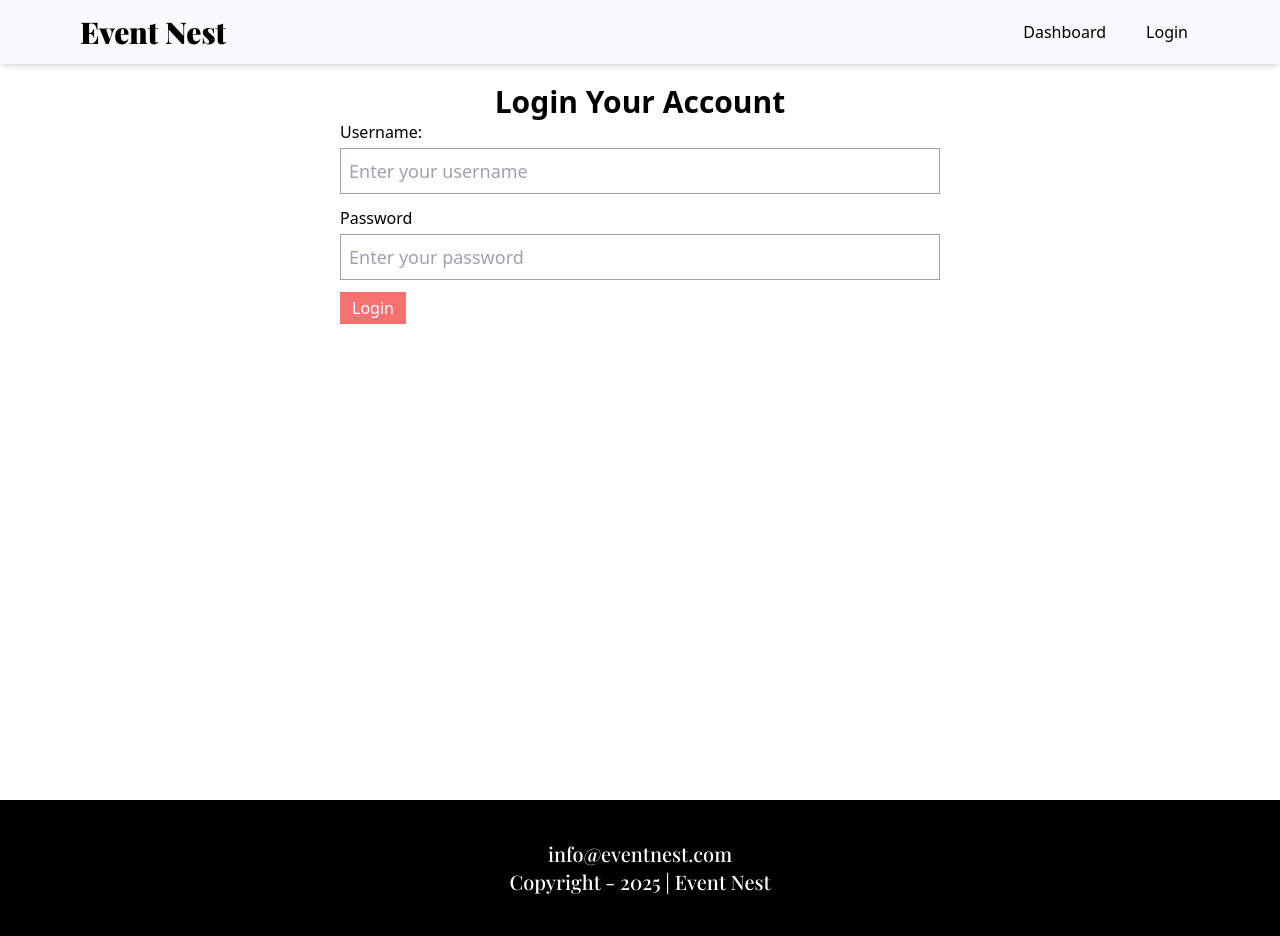
After one commit to tanvirulislam149/event_management_django, a Django app: page /users/login/ in a window 1280 px wide. The commit adds this page. Run offline with Django 5.2, Linux system fonts and the light colour scheme; some web fonts are replaced.

Commit message:
login done

```diff
--- a/core/templates/base_home.html
+++ b/core/templates/base_home.html
@@ -30,9 +30,12 @@
                     <div class="flex space-x-4">
                       <!-- Current: "bg-gray-900 text-black", Default: "text-black hover:bg-gray-700 hover:text-black" -->
                       <a href="{% url "dashboard" %}" class="rounded-md px-3 py-2 text-md font-medium text-black" aria-current="page">Dashboard</a>
-                      <a href="#" class="rounded-md px-3 py-2 text-md font-medium text-black">Team</a>
-                      <a href="#" class="rounded-md px-3 py-2 text-md font-medium text-black">Projects</a>
-                      <a href="#" class="rounded-md px-3 py-2 text-md font-medium text-black">Calendar</a>
+                      {% if user.is_authenticated %}
+                        <a href="#" class="rounded-md px-3 py-2 text-md font-medium text-black border border-black">{{user.username}}</a>
+                        <button>Log out</button>
+                      {% else %}
+                        <a href="{% url "login" %}" class="rounded-md px-3 py-2 text-md font-medium text-black">Login</a>
+                      {% endif %}
                     </div>
                   </div>
                 </div>
--- a/static/css/output.css
+++ b/static/css/output.css
@@ -736,6 +736,10 @@ video {
   margin-top: 1.25rem;
 }
 
+.mt-1 {
+  margin-top: 0.25rem;
+}
+
 .block {
   display: block;
 }
@@ -904,6 +908,16 @@ video {
   border-color: rgb(203 213 225 / var(--tw-border-opacity, 1));
 }
 
+.border-gray-400 {
+  --tw-border-opacity: 1;
+  border-color: rgb(156 163 175 / var(--tw-border-opacity, 1));
+}
+
+.border-black {
+  --tw-border-opacity: 1;
+  border-color: rgb(0 0 0 / var(--tw-border-opacity, 1));
+}
+
 .bg-black {
   --tw-bg-opacity: 1;
   background-color: rgb(0 0 0 / var(--tw-bg-opacity, 1));
@@ -947,6 +961,11 @@ video {
 .bg-slate-50 {
   --tw-bg-opacity: 1;
   background-color: rgb(248 250 252 / var(--tw-bg-opacity, 1));
+}
+
+.bg-red-400 {
+  --tw-bg-opacity: 1;
+  background-color: rgb(248 113 113 / var(--tw-bg-opacity, 1));
 }
 
 .bg-clip-border {
--- /dev/null
+++ b/users/templates/login.html
@@ -0,0 +1,21 @@
+{% extends "base_home.html" %}
+{% block content %}
+<div class="sm:w-1/2 w-full mx-auto px-5 mt-5">
+    <h1 class="text-center text-3xl font-bold">Login Your Account</h1>
+    <form action="" method="post">
+        {% csrf_token %}
+        <label for="">Username:</label>
+        <input class="border border-gray-400 w-full mb-3 mt-1 px-2 py-2 text-lg" placeholder="Enter your username" type="text" name="username" id="">
+        <label for="">Password</label>
+        <input class="border border-gray-400 w-full mb-3 mt-1 px-2 py-2 text-lg" type="password" placeholder="Enter your password" name="password" id="">
+        {% if messages %}
+            <ul class="messages">
+                {% for message in messages %}
+                <li class="bg-red-500 text-white px-3 py-1 font-bold mb-3">{{ message }}</li>
+                {% endfor %}
+            </ul>
+        {% endif %}
+        <button class="bg-red-400 px-3 py-1 text-white" type="submit">Login</button>
+    </form>
+</div>
+{% endblock content %}
--- a/users/templates/register.html
+++ b/users/templates/register.html
@@ -5,7 +5,7 @@
     <form action="" method="post">
         {% csrf_token %}
         {% for field in form %}
-            <div class="form-group">
+            <div class="">
                 <label for="{{ field.id_for_label }}">{{ field.label }}</label>
                 {{ field }}
 
--- a/users/urls.py
+++ b/users/urls.py
@@ -1,6 +1,7 @@
 from django.urls import path
-from users.views import register
+from users.views import register, user_login
 
 urlpatterns = [
-    path("register/", register, name="register")
+    path("register/", register, name="register"),
+    path("login/", user_login, name="login")
 ]
--- a/users/views.py
+++ b/users/views.py
@@ -2,6 +2,7 @@ from django.shortcuts import render, redirect
 from django.contrib.auth.forms import UserCreationForm
 from django.contrib import messages
 from users.forms import CustomRegisterForm
+from django.contrib.auth import authenticate, login
 
 
 
@@ -18,3 +19,17 @@ def register(request):
             return redirect("register")
 
     return render(request, "register.html", {"form": form})
+
+def user_login(request):
+    if request.method == "POST":
+        username = request.POST.get("username")
+        password = request.POST.get("password")
+        user = authenticate(request, username = username, password = password)
+        if user is not None:
+            login(request, user)
+            return redirect("home")
+        else:
+            messages.error(request, "Wrong credentials. Please check again.")
+
+
+    return render(request, "login.html")
```
